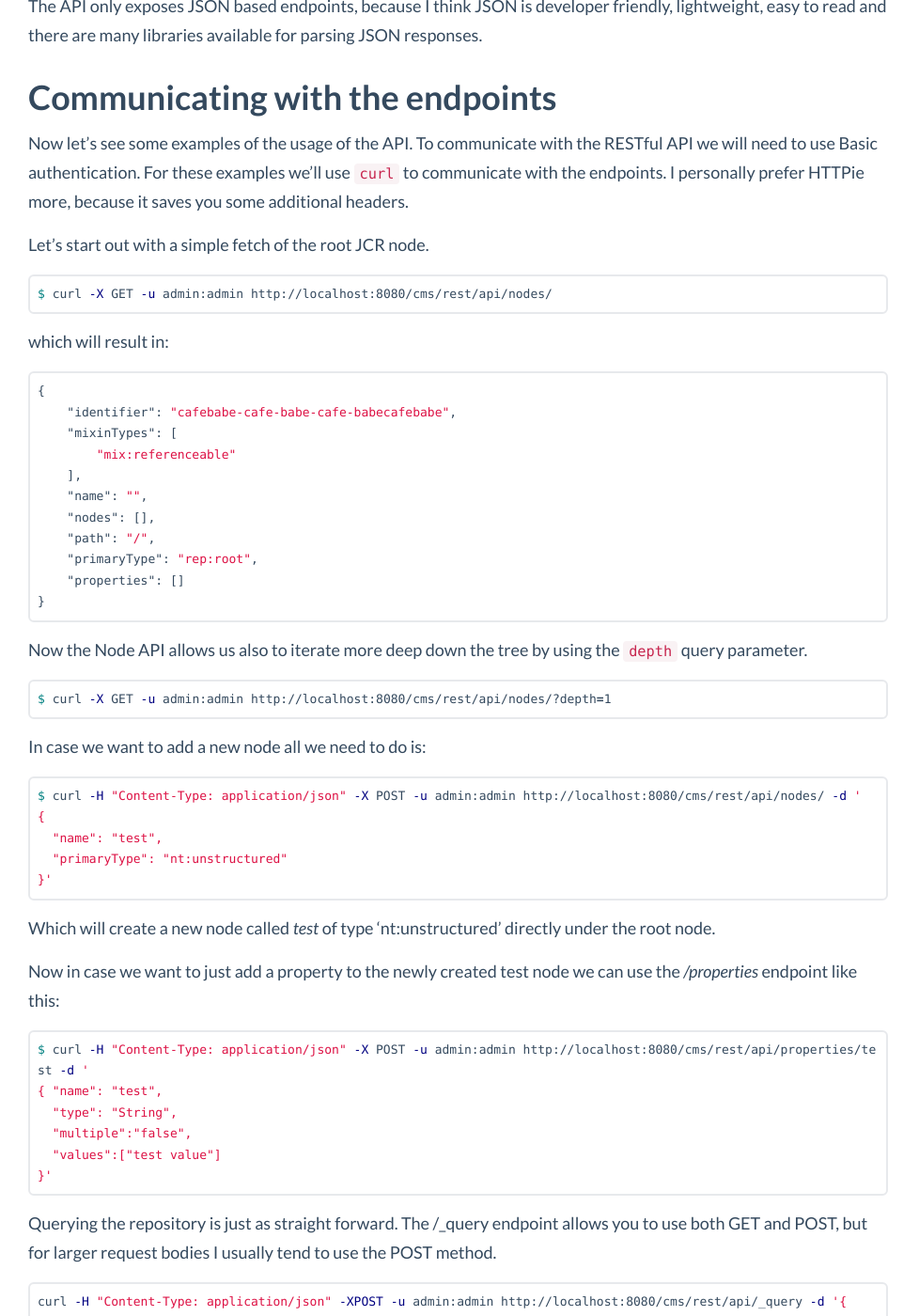
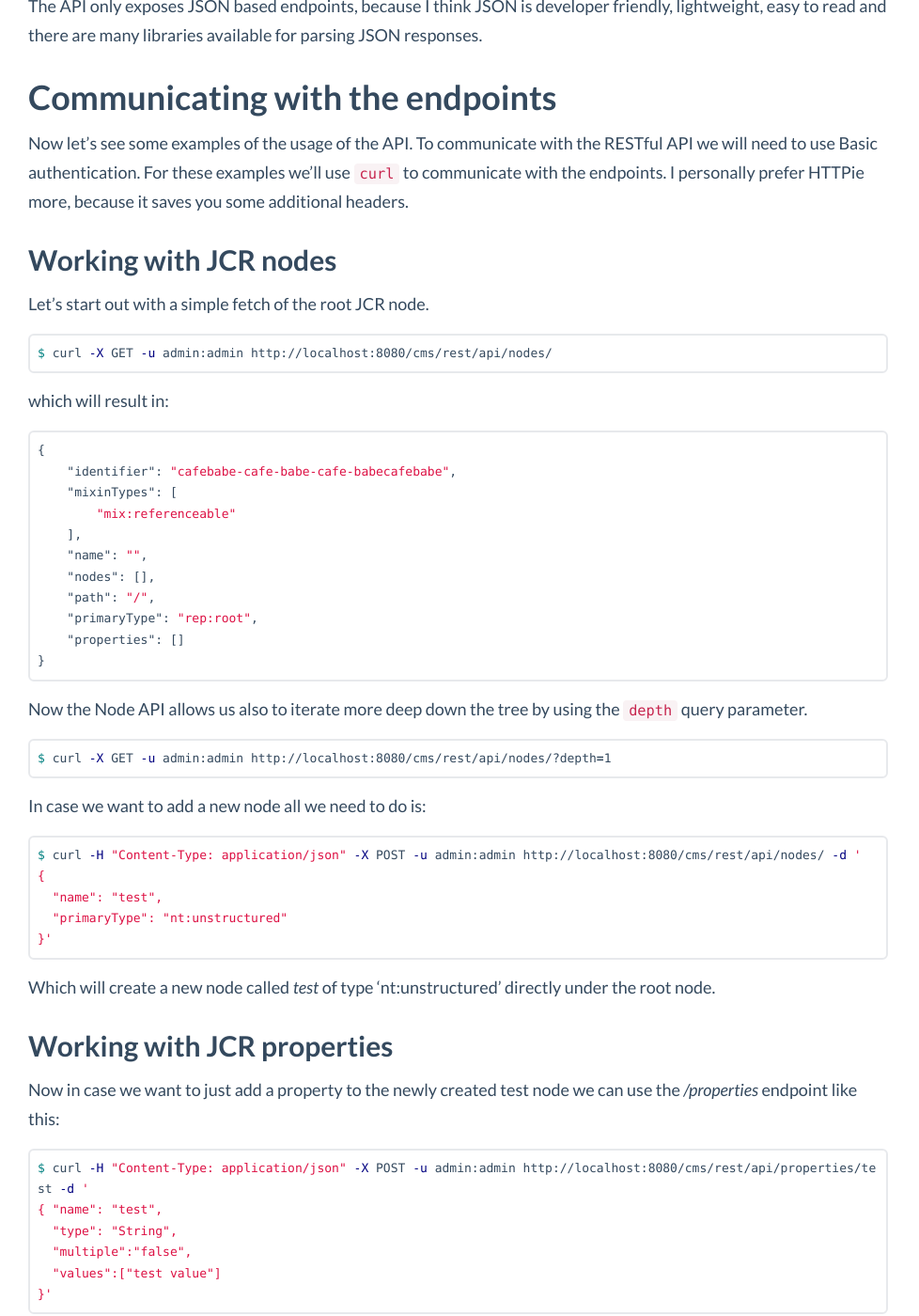
Before and after one commit to jreijn/jreijn.github.com, a Jekyll site: the page built from _posts/2015-02-26-a_rest_api_for_the_hippocms_content_repository.md, in a window 1280 px wide and 1400 px high, scrolled down 1171 px. Shown: the whole window at 94% size, without its empty margins (0-978 px from the left). Built offline with Jekyll 4.4.1, drawn with Linux system fonts in a browser that asks for light colours; Markdown is read by kramdown in place of the engine named in the settings; comment, search, counter and statistics services are not loaded; some of the changed text lies outside the part shown.

Commit message:
Add some sections

````diff
--- a/_posts/2015-02-26-a_rest_api_for_the_hippocms_content_repository.md
+++ b/_posts/2015-02-26-a_rest_api_for_the_hippocms_content_repository.md
@@ -28,6 +28,7 @@ The API only exposes JSON based endpoints, because I think JSON is developer fri
 
 Now let's see some examples of the usage of the API. To communicate with the RESTful API we will need to use Basic authentication. For these examples we'll use ``curl`` to communicate with the endpoints. I personally prefer HTTPie more, because it saves you some additional headers.
 
+### Working with JCR nodes
 Let's start out with a simple fetch of the root JCR node.
 
 ``` bash
@@ -68,6 +69,8 @@ $ curl -H "Content-Type: application/json" -X POST -u admin:admin http://localho
 
 Which will create a new node called _test_ of type 'nt:unstructured' directly under the root node.
 
+### Working with JCR properties
+
 Now in case we want to just add a property to the newly created test node we can use the _/properties_ endpoint like this:
 
 ``` bash
@@ -78,6 +81,8 @@ $ curl -H "Content-Type: application/json" -X POST -u admin:admin http://localho
   "values":["test value"]
 }'
 ```
+
+### Querying the JCR repository
 
 Querying the repository is just as straight forward. The /_query endpoint allows you to use both GET and POST, but for larger request bodies I usually tend to use the POST method.
 
````
